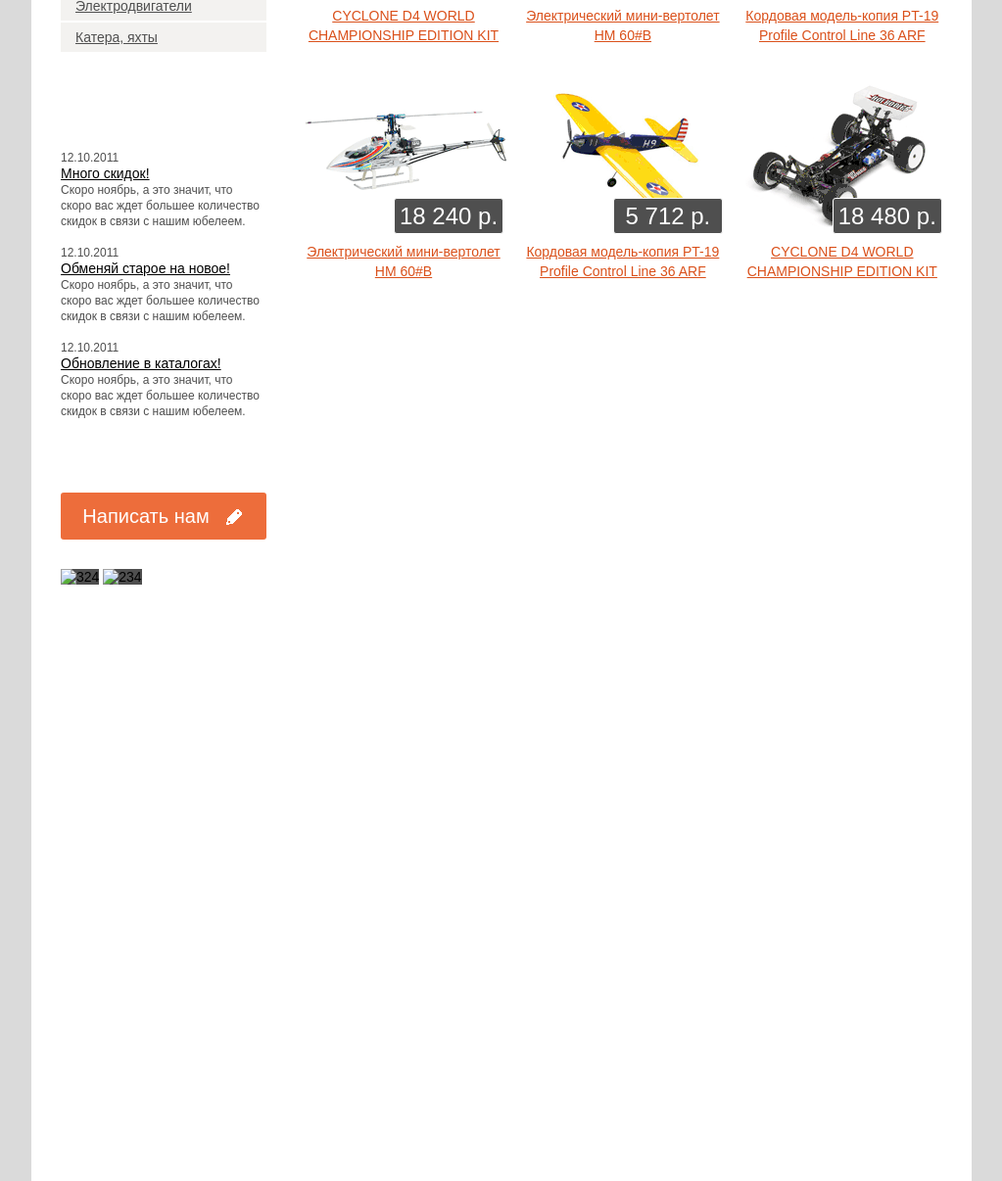
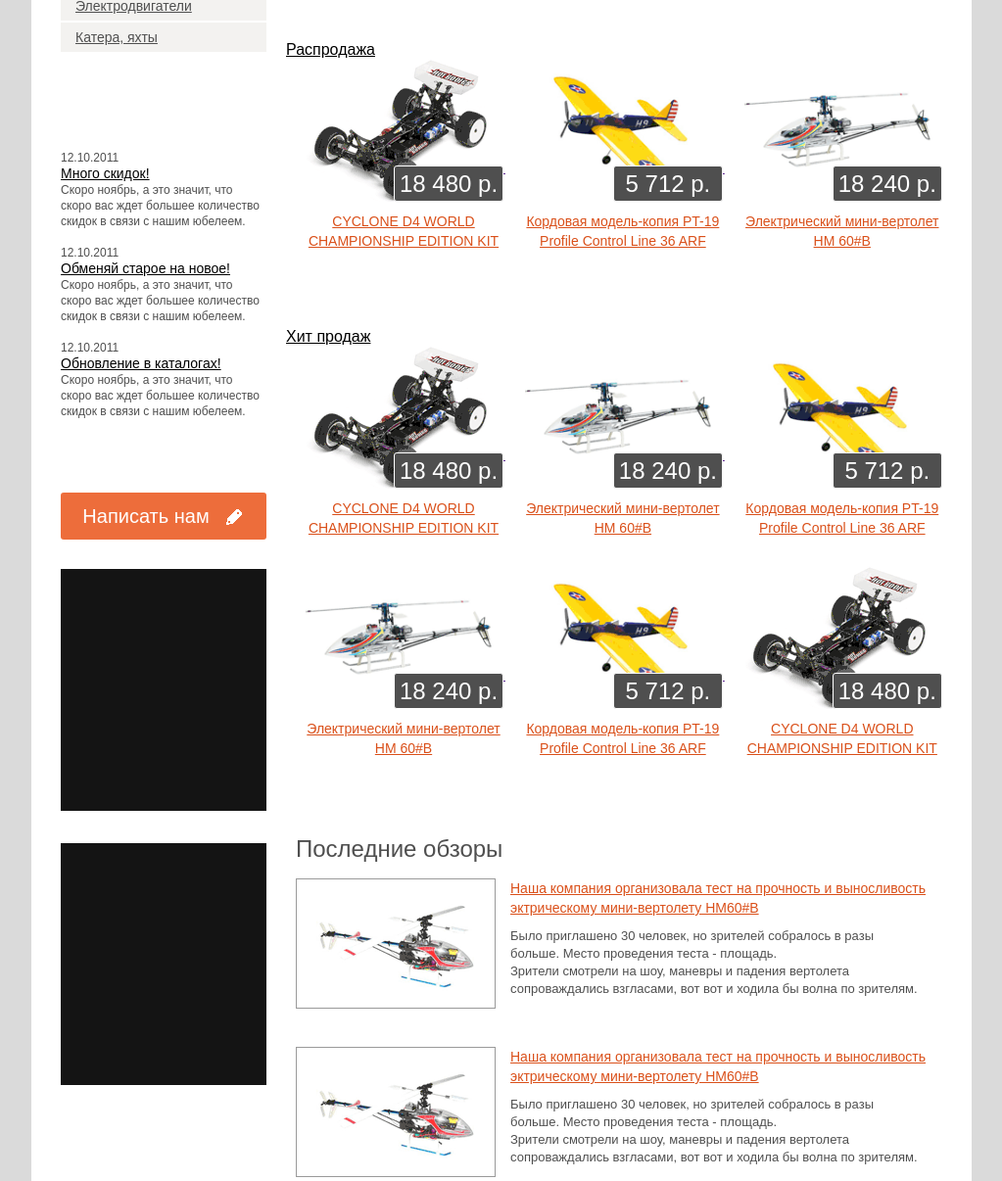
Before and after one commit to GitDema/first_layout, a plain HTML site: page index.html in a window 1280 px wide. Shown: the part 450-1656 px from the top of the page at 98% size, without its empty margins (128-1151 px from the left). Drawn offline with Linux system fonts and the light colour scheme.

Commit message:
all_content

```diff
--- a/index.html
+++ b/index.html
@@ -86,8 +86,8 @@
       <a class="write-us" href=""><p>Написать нам</p></a>
 
       <div class="banners">
-          <a><img src="images/cyrcle" alt="324"></a>
-          <a><img src="images/cyrcle" alt="234"></a>
+          <a><img src="images/left-img.png" alt="img"></a>
+          <a><img src="images/left-img.png" alt="img2"></a>
       </div>
   </div>  <!--end left -->
 
@@ -126,22 +126,125 @@
 
     <div class="goods sale">
       <h3><a href="#">Распродажа</a></h3>
-          <div class="line-product one"><a class="little-bottom" href=""><img src="images/mini-car.gif" alt="mini-carcar"><p>CYCLONE D4 WORLD CHAMPIONSHIP EDITION KIT</p></div></a>
-          <div class="line-product two"><a href=""><img src="images/yellow-helicopter.gif" alt="yellow-helicopter"><p>Кордовая модель-копия PT-19 Profile Control Line 36 ARF</p></div></a>
-          <div class="line-product three"><a href=""><img src="images/white-helicopter.gif" alt="white-helicopter"><p>Электрический  мини-вертолет HM 60#B</p></div></a>
+          <a href="">
+              <div class="line-product">
+                  <img class="one" src="images/mini-car.gif" alt="mini-carcar">
+                     <div class="bt-coast">
+                        <p>18 480 р.</p>
+                     </div>
+                      <p class="link-text up-case">Cyclone d4 world championship edition kit</p>
+              </div>
+          </a>
+
+          <a href="">
+              <div class="line-product">
+                  <img class="two" src="images/yellow-helicopter.gif" alt="yellow-helicopter">
+                    <div class="bt-coast">
+                        <p>5 712 р.</p>
+                    </div>
+                    <p class="link-text">Кордовая модель-копия PT-19 Profile Control Line 36 ARF</p>
+              </div>
+          </a>
+
+          <a href="">
+              <div class="line-product">
+                  <img class="three" src="images/white-helicopter.gif" alt="white-helicopter">
+                  <div class="bt-coast">
+                      <p>18 240 р.</p>
+                  </div>
+              <p class="link-text">Электрический  мини-вертолет HM 60#B</p>
+              </div>
+          </a>
     </div>
+
+
 
      <div class="goods">
       <h4><a href="#">Хит продаж</a></h4>
-          <div class="line-product one"><a class="little-bottom" href=""><img src="images/mini-car.gif" alt="mini-carcar"><p>CYCLONE D4 WORLD CHAMPIONSHIP EDITION KIT</p></div></a>
-          <div class="line-product three"><a href=""><img src="images/white-helicopter.gif" alt="white-helicopter"><p>Электрический  мини-вертолет HM 60#B</p></div></a>
-          <div class="line-product two"><a href=""><img src="images/yellow-helicopter.gif" alt="yellow-helicopter"><p>Кордовая модель-копия PT-19 Profile Control Line 36 ARF</p></div></a>
+          <a href="">
+              <div class="line-product">
+                  <img class="one" src="images/mini-car.gif" alt="mini-carcar">
+                     <div class="bt-coast">
+                        <p>18 480 р.</p>
+                     </div>
+                      <p class="link-text up-case">Cyclone d4 world championship edition kit</p>
+              </div>
+          </a>
 
-         <div class="line-product three"><a href=""><img src="images/white-helicopter.gif" alt="white-helicopter"><p>Электрический  мини-вертолет HM 60#B</p></div></a>
-         <div class="line-product two"><a href=""><img src="images/yellow-helicopter.gif" alt="yellow-helicopter"><p>Кордовая модель-копия PT-19 Profile Control Line 36 ARF</p></div></a>
-          <div class="line-product one"><a class="little-bottom" href=""><img src="images/mini-car.gif" alt="mini-carcar"><p>CYCLONE D4 WORLD CHAMPIONSHIP EDITION KIT</p></div></a>
+          <a href="">
+              <div class="line-product">
+                  <img class="three" src="images/white-helicopter.gif" alt="white-helicopter">
+                  <div class="bt-coast">
+                      <p>18 240 р.</p>
+                  </div>
+              <p class="link-text">Электрический  мини-вертолет HM 60#B</p>
+              </div>
+          </a>
+
+          <a href="">
+              <div class="line-product">
+                  <img class="two" src="images/yellow-helicopter.gif" alt="yellow-helicopter">
+                    <div class="bt-coast">
+                        <p>5 712 р.</p>
+                    </div>
+                    <p class="link-text">Кордовая модель-копия PT-19 Profile Control Line 36 ARF</p>
+              </div>
+          </a>
+
+
+
+          <a href="">
+              <div class="line-product">
+                  <img class="three" src="images/white-helicopter.gif" alt="white-helicopter">
+                  <div class="bt-coast">
+                      <p>18 240 р.</p>
+                  </div>
+              <p class="link-text">Электрический  мини-вертолет HM 60#B</p>
+              </div>
+          </a>
+
+          <a href="">
+              <div class="line-product">
+                  <img class="two" src="images/yellow-helicopter.gif" alt="yellow-helicopter">
+                    <div class="bt-coast">
+                        <p>5 712 р.</p>
+                    </div>
+                    <p class="link-text">Кордовая модель-копия PT-19 Profile Control Line 36 ARF</p>
+              </div>
+          </a>
+
+          <a href="">
+              <div class="line-product">
+                  <img class="one" src="images/mini-car.gif" alt="mini-carcar">
+                     <div class="bt-coast">
+                        <p>18 480 р.</p>
+                     </div>
+                      <p class="link-text up-case">Cyclone d4 world championship edition kit</p>
+              </div>
+          </a>
     </div>
 
+        <div class="last-view">
+            <h5>Последние обзоры</h5><br>
+               <div class="last-view-cont">
+                <img src="images/last-view-helicopter.gif" alt="helicopter">
+                <a href="#">Наша компания организовала тест на прочность и выносливость эктрическому мини-вертолету HM60#B</a>
+                <p>Было приглашено 30 человек, но зрителей собралось в разы<br> больше. Место проведения теста - площадь. <br> Зрители смотрели на шоу, маневры и падения вертолета<br> сопроваждались взгласами, вот вот и ходила бы волна по зрителям.</p>
+                </div>
+
+                <div class="last-view-cont">
+                <img src="images/last-view-helicopter.gif" alt="helicopter">
+                <a href="#">Наша компания организовала тест на прочность и выносливость эктрическому мини-вертолету HM60#B</a>
+                <p>Было приглашено 30 человек, но зрителей собралось в разы<br> больше. Место проведения теста - площадь. <br> Зрители смотрели на шоу, маневры и падения вертолета<br> сопроваждались взгласами, вот вот и ходила бы волна по зрителям.</p>
+                </div>
+        </div>
+
+        <div class="company">
+         <h6>О компании</h6><br>
+         <p>История компании elwau.ru – один из примеров сочетания творческого подхода с чрезвычайной<br> практичностью. Знаменитая идея братьев Венинг – оснастить различные виды транспорта мобильными<br> холодильниками – в 70-х годах прошлого века перешагнула стандарты инженерного мышления.<br> Что же до применения этой и множества других разработок – автохолодильники автокондиционеры,<br> автопылесосы, автокофеварки elwau.ru – то здесь братья-изобретатели блестяще продемонстрировали свои<br> организаторские таланты. <a href="#">читать дальше</a></p>
+        </div>
 </div> <!--main-->
+
+
 </body>
 </html>
--- a/style.css
+++ b/style.css
@@ -400,7 +400,7 @@ h2{
     top: -1100px;
     left: 260px;
 }
-.sale{margin-bottom: 30px;}
+.sale{margin-bottom: 50px;}
 
 h3 a{
     color: #000;
@@ -413,71 +413,47 @@ h3 a:hover{
 
 .line-product{
     width: 200px;
-    height: 150px;
+    height: 225px;
     display: inline-block;
     margin-left: 20px;
+    vertical-align: middle;
+}
+.line-product img{
+    width: 195px;
+    height: 146px;
 }
 
-.line-product a{
-    line-height: 20px;
-    color: #da501a;
-    text-align: center;
-}
-.line-product p{margin-top: 10px;}
 
-.line-product a:hover{
-    text-decoration: none;
-}
-
-.one:after{
-    content: '18 480 p.';
+.bt-coast{
     display: block;
+    background: #4f4f4f;
     width: 110px;
     height: 35px;
-    text-align: center;
-    line-height: 35px;
-    font-size: 24px;
-    color: #fff;
-    background: #4f4f4f;
     border: 1px solid #fff;
     border-radius: 3px;
     position: relative;
-    bottom: 85px;
+    top: -40px;
     left: 90px;
-}
-.two:after{
-    content: '5 712 p.';
-    display: block;
-    width: 110px;
-    height: 35px;
     text-align: center;
     line-height: 35px;
+    color: #fff;
     font-size: 24px;
-    color: #fff;
-    background: #4f4f4f;
-    border: 1px solid #fff;
-    border-radius: 3px;
-    position: relative;
-    bottom: 85px;
-    left: 90px;
-}
-.three:after{
-    content: '18 240 p.';
-    display: block;
-    width: 110px;
-    height: 35px;
-    text-align: center;
-    line-height: 35px;
-    font-size: 24px;
-    color: #fff;
-    background: #4f4f4f;
-    border: 1px solid #fff;
-    border-radius: 3px;
-    position: relative;
-    bottom: 85px;
-    left: 90px;
 }
 
+
+.link-text{
+    position: relative;
+    top: -30px;
+    color: #da501a;
+    font-size: 14px;
+    line-height: 20px;
+    text-align: center;
+    text-decoration: underline;
+}
+.link-text:hover{
+    text-decoration: none;
+}
+.up-case{text-transform: uppercase;}
 h4 a{
     color: #000;
     font-size: 16px;
@@ -486,3 +462,76 @@ h4 a{
 h4 a:hover{
     text-decoration: none;
 }
+
+/*end-goods*/
+
+/*LAST-VIEW*/
+
+.last-view{
+    width: 690px;
+    height: 350px;
+    position: relative;
+    bottom: 1050px;
+    left: 270px;
+}
+h5{
+    width: 250px;
+    font-weight: normal;
+    color: #4f4f4f;
+    font-size: 24px;
+}
+.last-view img{
+    width: 162px;
+    height: 121px;
+    padding: 5px 20px 5px 20px;
+    float: left;
+    border: 1px solid #9a9a9a;
+    margin-right: 15px;
+    clear: both;
+}
+
+.last-view a{
+    color: #da501a;
+    line-height: 20px;
+}
+.last-view a:hover{
+    text-decoration: none;
+}
+
+.last-view p{
+    color: #4f4f4f;
+    font-size: 13px;
+    padding-top: 10px;
+    line-height: 18px;
+}
+
+.last-view-cont{
+    margin-bottom: 50px;
+}
+
+/*END-LAST_VIEW*/
+
+/*ABOUT COMPANY*/
+
+.company{
+    width: 690px;
+    height: 150px;
+    position: relative;
+    bottom: 990px;
+    left: 270px;
+}
+h6{
+    font-weight: normal;
+    color: #4f4f4f;
+    font-size: 24px;
+}
+.company p{
+    font-size: 13px;
+    line-height: 18px;
+}
+.company a{
+    color: #da501a;
+}
+.company a:hover{
+    text-decoration: none;
+}
```
Also changed, not shown: images/last-view-helicopter.gif (added), images/left-img.png (added).
